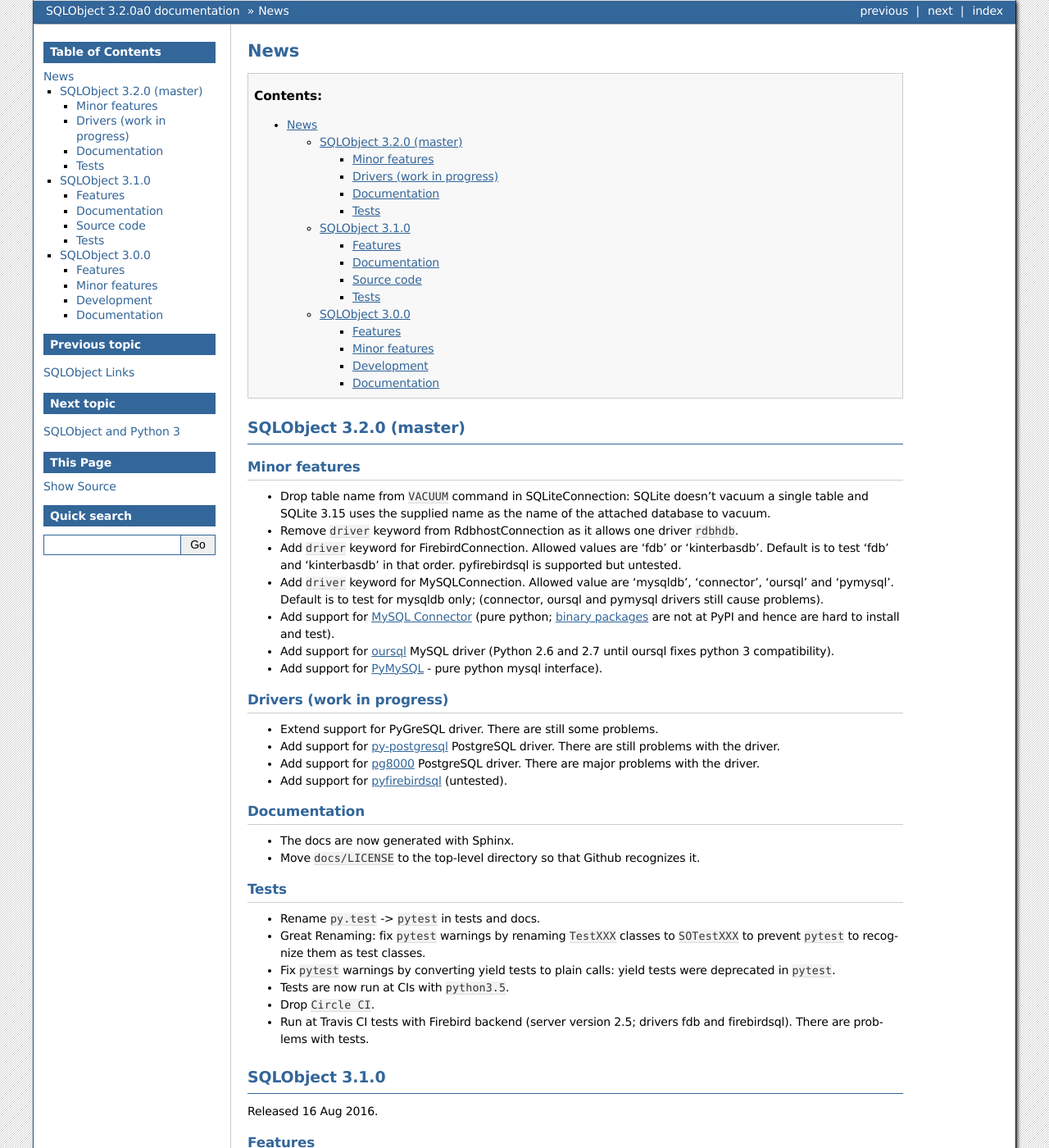
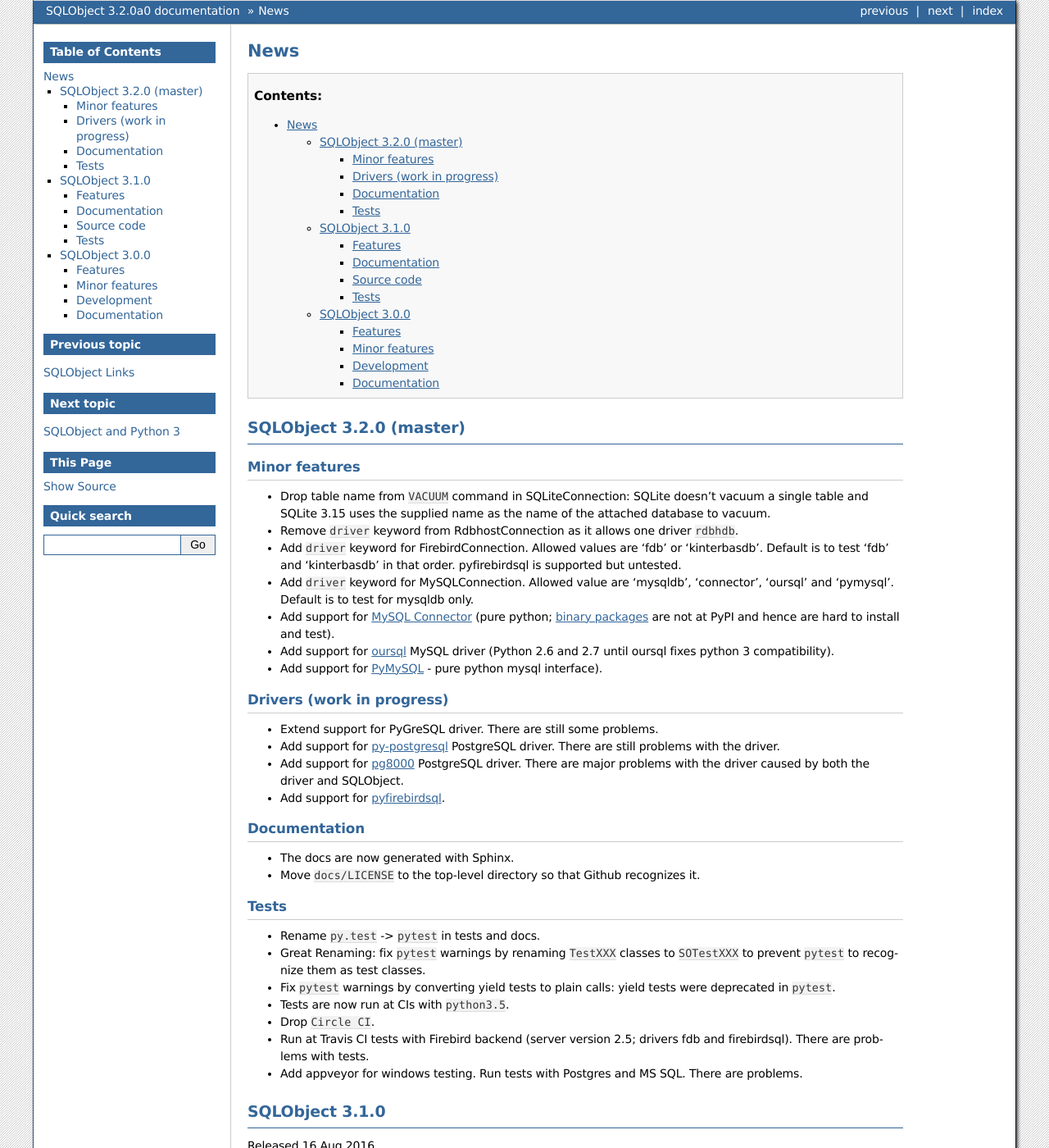
Before and after one commit to sqlobject/sqlobject, a Sphinx documentation site: the page built from docs/News.rst, in a window 1280 px wide and 1400 px high. Shown: the whole window at 82% size. Built offline with Sphinx 7.4.7, drawn with Linux system fonts in a browser that asks for light colours.

Commit message:
Update News: add appveyor for windows testing
[skip ci]

```diff
--- a/docs/News.rst
+++ b/docs/News.rst
@@ -25,8 +25,7 @@
   order. pyfirebirdsql is supported but untested.
 
 * Add ``driver`` keyword for MySQLConnection. Allowed value are 'mysqldb',
-  'connector', 'oursql' and 'pymysql'. Default is to test for mysqldb only;
-  (connector, oursql and pymysql drivers still cause problems).
+  'connector', 'oursql' and 'pymysql'. Default is to test for mysqldb only.
 
 * Add support for `MySQL Connector
   <https://pypi.python.org/pypi/mysql-connector>`_ (pure python; `binary
@@ -49,10 +48,10 @@
   are still problems with the driver.
 
 * Add support for `pg8000 <https://pypi.python.org/pypi/pg8000>`_
-  PostgreSQL driver. There are major problems with the driver.
+  PostgreSQL driver. There are major problems with the driver caused by both
+  the driver and SQLObject.
 
-* Add support for `pyfirebirdsql
-  <https://pypi.python.org/pypi/firebirdsql>`_ (untested).
+* Add support for `pyfirebirdsql <https://pypi.python.org/pypi/firebirdsql>`_.
 
 Documentation
 -------------
@@ -79,6 +78,9 @@
 
 * Run at Travis CI tests with Firebird backend (server version 2.5; drivers fdb
   and firebirdsql). There are problems with tests.
+
+* Add appveyor for windows testing. Run tests with Postgres and MS SQL. There
+  are problems.
 
 SQLObject 3.1.0
 ===============
```
